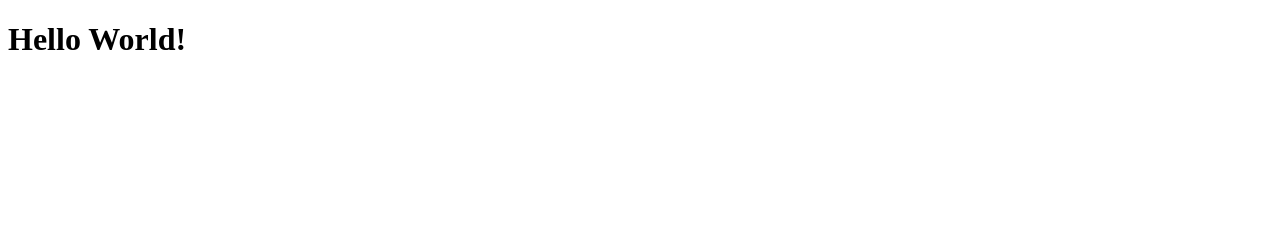
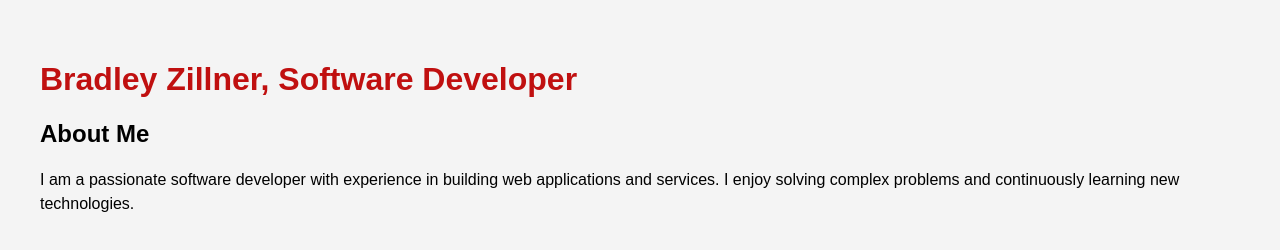
Before and after one commit to fettywap1748/BradZillner.gihub.io, a plain HTML site: page index.html in a window 1280 px wide. Drawn offline with Linux system fonts and the light colour scheme.

Commit message:
adding 'About Me' and basic styling

```diff
--- a/index.html
+++ b/index.html
@@ -2,9 +2,27 @@
 <html lang="en">
 <head>
   <meta charset="UTF-8">
-  <title>My First Webpage</title>
+  <title>Bradley Zillner Resume Site</title>
+  <script src="script.js" defer></script>
+  <style>
+    body {
+      font-family: Arial, sans-serif;
+      margin: 20px;
+      padding: 20px;
+      background-color: #f4f4f4;
+    }
+    h1 {
+      color: #c01010;
+    }
+    p {
+      font-size: 16px;
+      line-height: 1.5;
+    }
+    </style>
 </head>
 <body>
-  <h1>Hello World!</h1>
+  <h1>Bradley Zillner, Software Developer</h1>
+  <h2>About Me</h2>
+    <p>I am a passionate software developer with experience in building web applications and services. I enjoy solving complex problems and continuously learning new technologies.</p>
 </body>
 </html>
```
